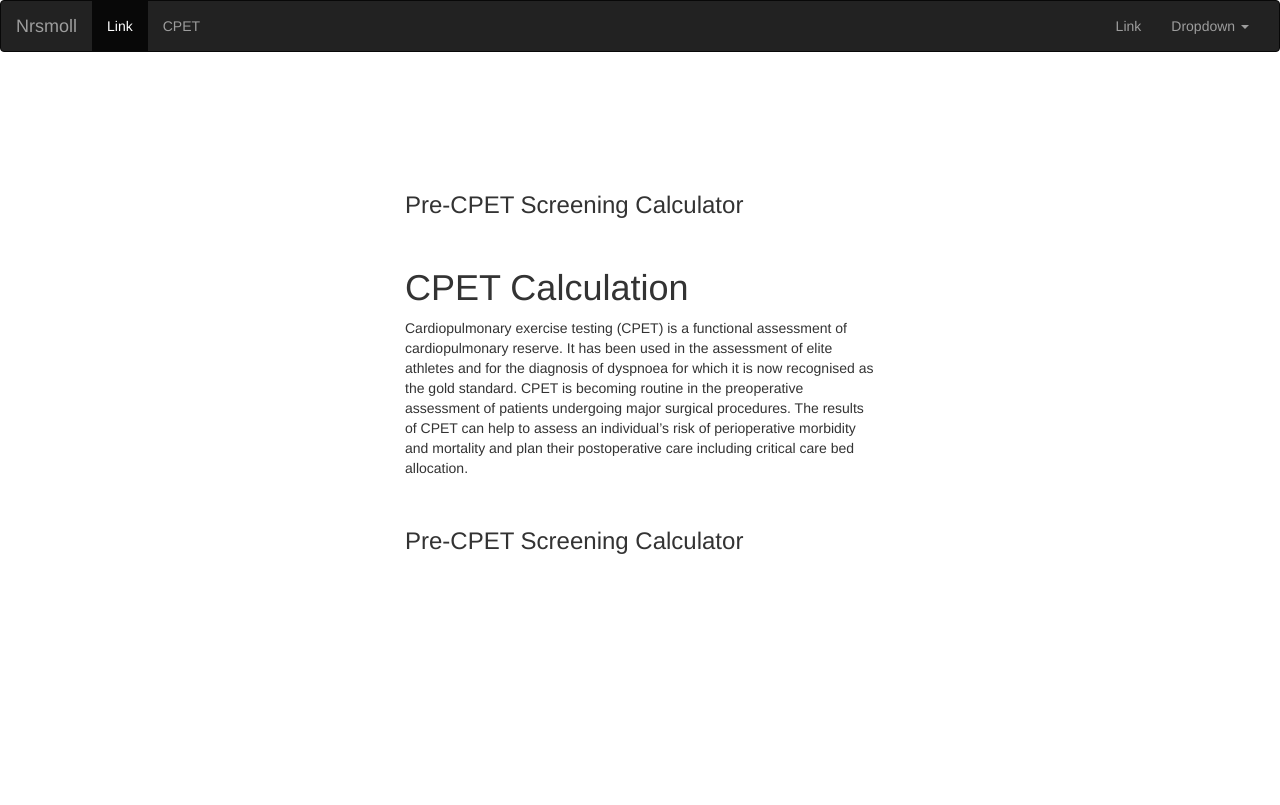
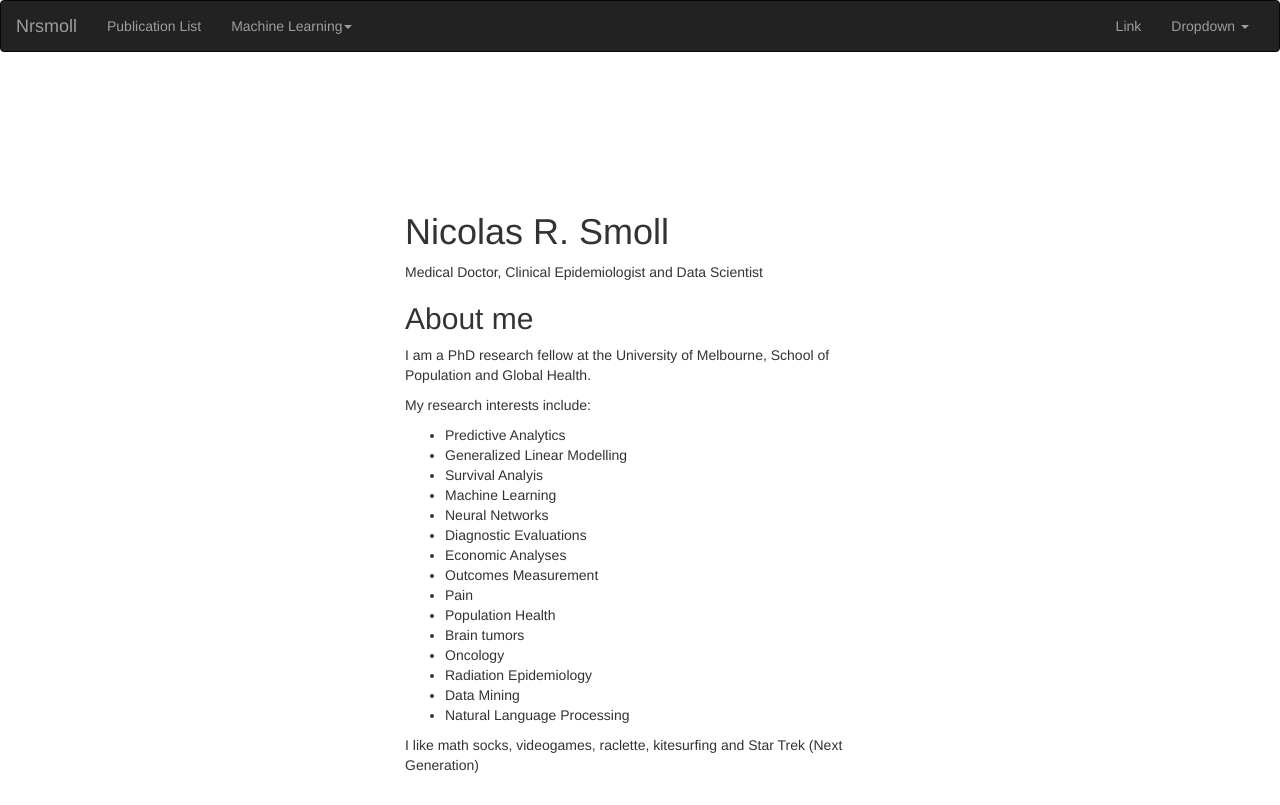
Before and after one commit to nrsmoll/nrsmoll, a Flask app: page / in a window 1280 px wide. Before the commit the page ends 554 px from the top, so only its background shows below. Run offline with Flask 2, Linux system fonts and the light colour scheme; some libraries are stand-ins or nearby versions.

Commit message:
PythonAnywhere copy

```diff
--- a/app.py
+++ b/app.py
@@ -14,6 +14,9 @@ app.secret_key = 'development key'
 def home():
     return render_template('index.html', title='Home')
 
+@app.route('/Publications')
+def publications():
+    return render_template('publications.html', title='Publications')
 
 @app.route('/Cpet', methods=('GET', 'POST'))
 def cpetcalc():
@@ -30,7 +33,7 @@ def cpetcalc():
             etco2 = int(request.form['etco2'])
             chronotropic = int(request.form['chronotropic'])
 
-            #for pythonanywhere, the route has to be changed to '/home/nrsmoll/Scores/static/models/'
+            #for pythonanywhere, the route has to be changed to '/home/nrsmoll/static/models/'
             logreg_path = 'static/models/logistic_classifier_20181201.pkl'
             with open(logreg_path, 'rb') as f:
                 logreg = pickle.load(f)
--- a/templates/base.html
+++ b/templates/base.html
@@ -29,11 +29,21 @@
     </div>
 
     <div class="collapse navbar-collapse" id="bs-example-navbar-collapse-1">
-      <ul class="nav navbar-nav">
-        <li class="active"><a href="#">Link</a></li>
-        <li><a href="/Cpet">CPET</a></li>
+        <ul class="nav navbar-nav">
+              <li><a href="/Publications">Publication List</a></li>
+          </ul>
+        <ul class="nav navbar-nav navbar-left">
+        <li class="dropdown">
+          <a href="#" class="dropdown-toggle" data-toggle="dropdown">Machine Learning<b class="caret"></b></a>
+          <ul class="dropdown-menu">
+            <li><a href="/Cpet">CPET Classifier</a></li>
+            <li><a href="#">Classifier 2</a></li>
+            <li><a href="#">Classifier 3</a></li>
+            <li class="divider"></li>
+            <li><a href="#">Separated link</a></li>
+          </ul>
+        </li>
       </ul>
-      </form>
       <ul class="nav navbar-nav navbar-right">
         <li><a href="#">Link</a></li>
         <li class="dropdown">
@@ -51,11 +61,9 @@
   </div><!-- /.container-fluid -->
 </nav>
     <div class="container">
-      <h3>Pre-CPET Screening Calculator</h3>
       <br>
       {% block content %}{% endblock %}
       <br>
-      <h3>Pre-CPET Screening Calculator</h3>
     </div>
 
 
--- a/templates/index.html
+++ b/templates/index.html
@@ -2,12 +2,35 @@
 {% extends "base.html" %}
 
 {% block content %}
-<h1>CPET Calculation</h1>
-<p>Cardiopulmonary exercise testing (CPET) is a functional assessment of cardiopulmonary reserve. It has
-been used in the assessment of elite athletes and for the diagnosis of dyspnoea for which it is now
-recognised as the gold standard. CPET is becoming routine in the preoperative assessment of patients
-undergoing major surgical procedures. The results of CPET can help to assess an individual’s risk of
-perioperative morbidity and mortality and plan their postoperative care including critical care bed
-allocation. </p>
+<h1>Nicolas R. Smoll</h1>
+<p>Medical Doctor, Clinical Epidemiologist and Data Scientist </p>
+
+<h2>About me</h2>
+
+<div class="entry">
+    <p>I am a PhD research fellow at the University of Melbourne, School of Population and Global Health.</p>
+    <p>My research interests include:</p>
+
+<ul>
+    <li>Predictive Analytics</li>
+    <li>Generalized Linear Modelling</li>
+    <li>Survival Analyis</li>
+    <li>Machine Learning</li>
+    <li>Neural Networks</li>
+    <li>Diagnostic Evaluations</li>
+    <li>Economic Analyses</li>
+    <li>Outcomes Measurement</li>
+    <li>Pain</li>
+    <li>Population Health</li>
+    <li>Brain tumors</li>
+    <li>Oncology</li>
+    <li>Radiation Epidemiology</li>
+    <li>Data Mining</li>
+    <li>Natural Language Processing</li>
+</ul>
+
+<p>I like math socks, videogames, raclette, kitesurfing and Star Trek (Next Generation)</p>
+
+  </div>
 
 {% endblock %}
```
